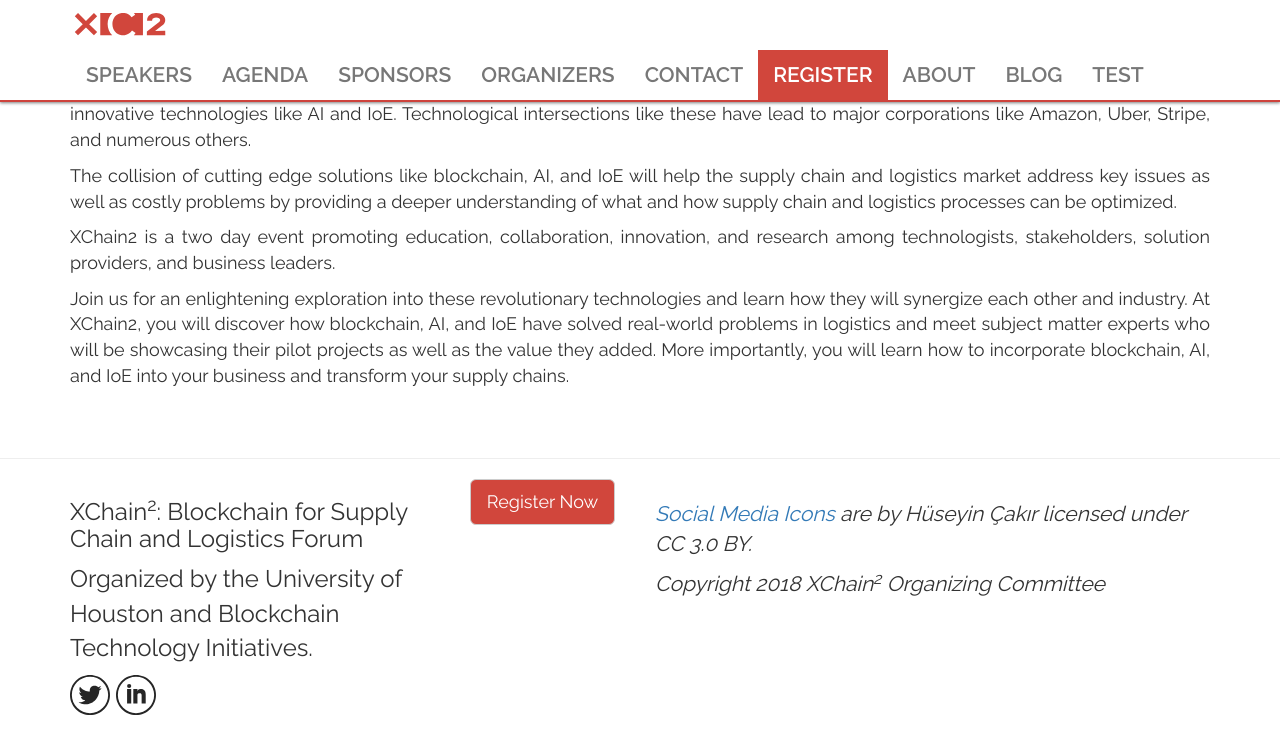
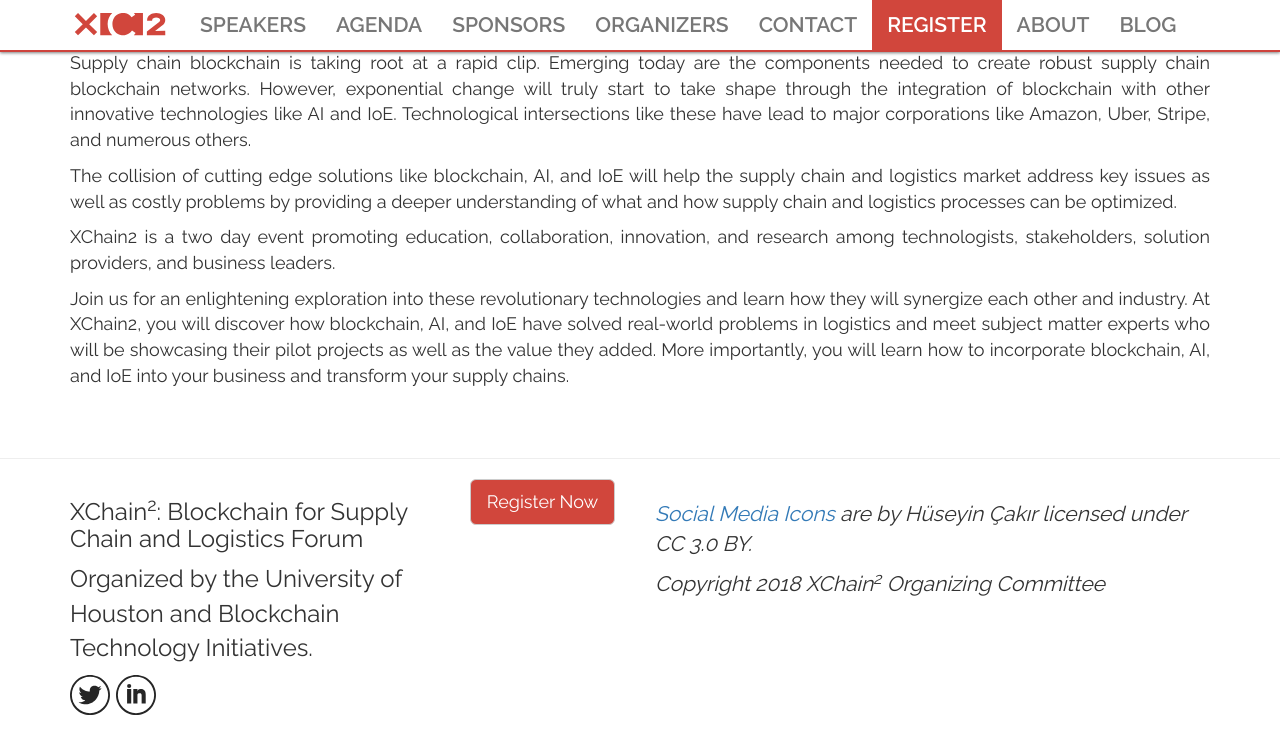
Before and after one commit to gnawalishyam/jekyll, a Jekyll site: the page built from blog.html, in a window 1280 px wide. Shown: the top 754 px of the page. Built offline with Jekyll 4.4.1, drawn with Linux system fonts in a browser that asks for light colours; some web fonts are replaced.

Commit message:
Remove 'test.html' from tab menu

```diff
--- a/_layouts/default.html
+++ b/_layouts/default.html
@@ -53,7 +53,6 @@
 					<li><a class="nav-item text-center register" href="#register">Register</a></li>
 					<li><a class="nav-item text-center" href="about.html">about</a></li>
 					<li><a class="nav-item text-center" href="blog.html">blog</a></li>
-					<li><a class="nav-item text-center" href="test.html">test</a></li>
 					{% else %}
 					<li><a class="nav-item text-center" href="/#speakers">Speakers</a></li>
 					<li><a class="nav-item text-center" href="/#agenda">Agenda</a></li>
@@ -63,7 +62,6 @@
 					<li><a class="nav-item text-center register" href="/#register">Register</a></li>
 					<li><a class="nav-item text-center" href="about.html">about</a></li>
 					<li><a class="nav-item text-center" href="blog.html">blog</a></li>
-					<li><a class="nav-item text-center" href="test.html">test</a></li>
 					{% endif %}
 				</ul>
 			</div>
```
